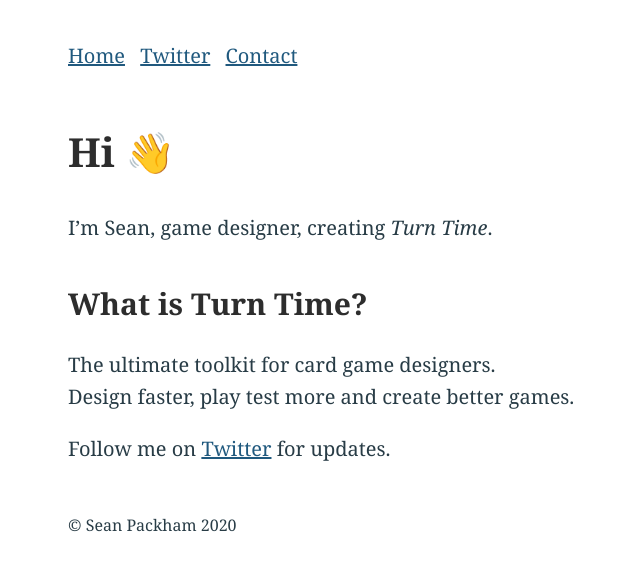
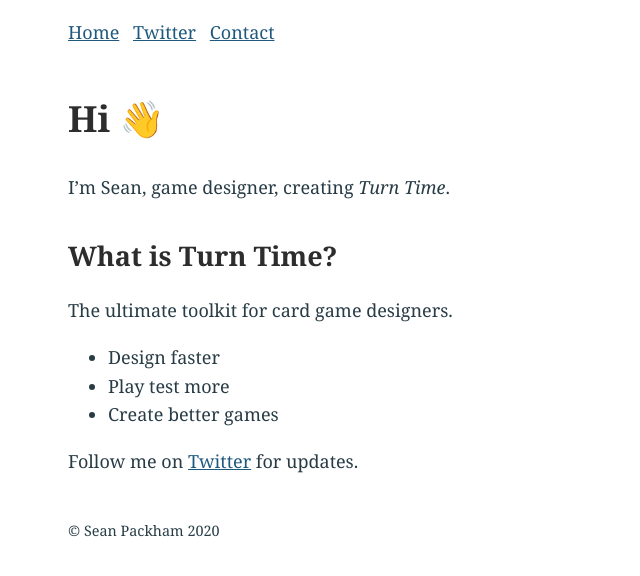
Before and after one commit to SeanPackham/seanpackham.github.io, a Jekyll site: the page built from index.md, in a window 1280 px wide. Shown: the top 576 px of the page, without its empty margins (272-912 px from the left). Built offline with Jekyll 4.4.1, drawn with Linux system fonts in a browser that asks for light colours; our own code applies the rules of GitHub Pages for plain Markdown files.

```diff
--- a/index.md
+++ b/index.md
@@ -9,7 +9,9 @@
 ## What is Turn Time?
 
 The ultimate toolkit for card game designers.
-<br>
-Design faster, play test more and create better games.
+
+- Design faster
+- Play test more
+- Create better games
 
 Follow me on [Twitter](https://twitter.com/seanpackham) for updates.
--- a/styles.css
+++ b/styles.css
@@ -1,12 +1,12 @@
 
 body {
   font-family: Georgia, Helvetica, Arial, sans-serif;
-  font-size: 20px;
+  font-size: 18px;
   line-height: 1.6;
   color: #283c46;
   max-width: 600px;
   padding: 0 1em;
-  margin: 2em auto;
+  margin: 1em auto;
   text-rendering: optimizeLegibility;
   -webkit-font-smoothing: antialiased;
   -moz-osx-font-smoothing: grayscale;
@@ -36,3 +36,9 @@
   display: inline-block;
   margin: 0 0.5em 0 0;
 }
+
+@media (max-width: 700px) {
+  body {
+    font-size: 16px;
+  }
+}
```
